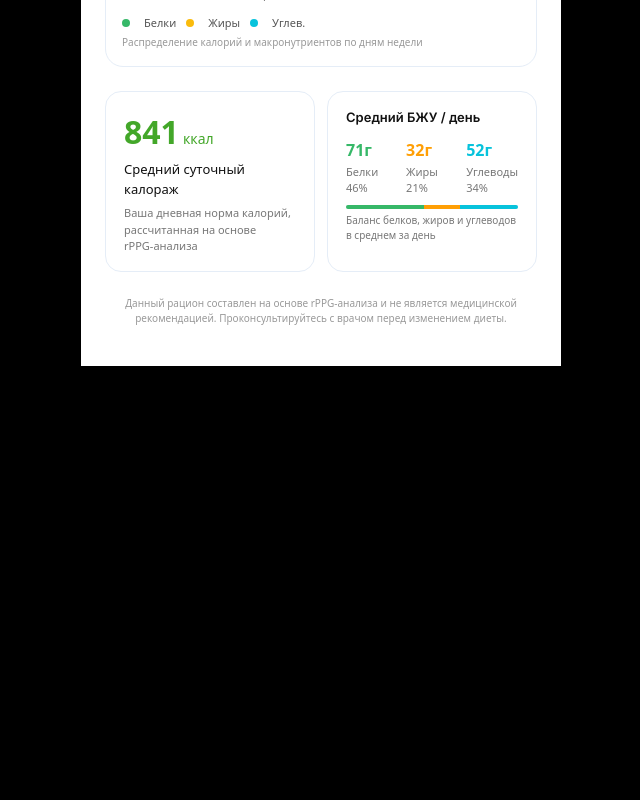
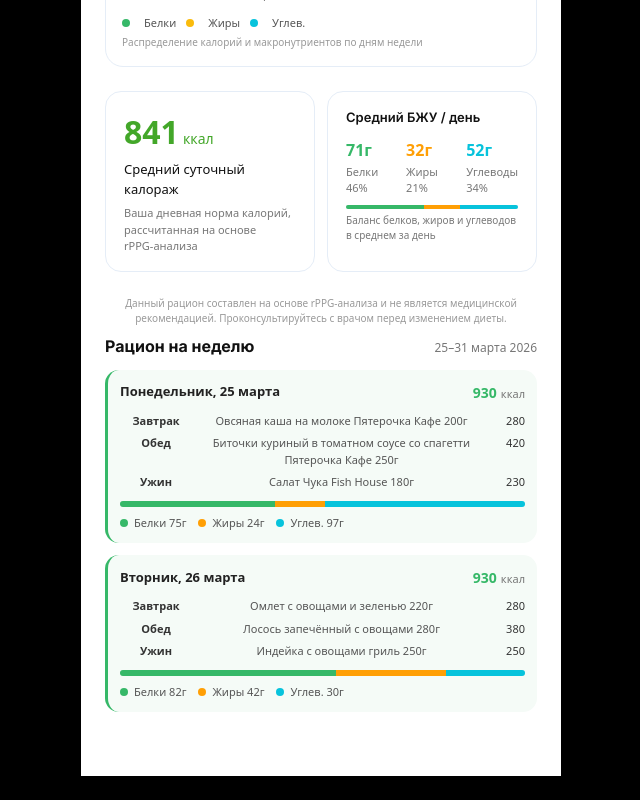
Before and after one commit to NikitaBest/X5, a React (Vite) app: page /nutrition-report in a window 1280 px wide. Shown: the part 650-1450 px from the top of the page, without its empty margins (319-959 px from the left). Before the commit the page ends 1040 px from the top, so only its background shows below. Built offline with nearby package versions, Linux system fonts and the light colour scheme; no server answers.

Commit message:
уменьшение отступов публик

```diff
--- a/src/components/NutritionReport.css
+++ b/src/components/NutritionReport.css
@@ -345,9 +345,173 @@
   text-align: center;
 }
 
+.nutrition-week {
+  margin-top: 8px;
+  margin-bottom: 24px;
+}
+
+.nutrition-week-head {
+  display: flex;
+  align-items: baseline;
+  justify-content: space-between;
+  gap: 12px;
+  margin-bottom: 12px;
+}
+
+.nutrition-week-title {
+  margin: 0;
+  font-size: 16px;
+  font-weight: 700;
+}
+
+.nutrition-week-range {
+  font-size: 12px;
+  color: #777777;
+  white-space: nowrap;
+}
+
+.nutrition-week-days {
+  display: flex;
+  flex-direction: column;
+  gap: 12px;
+}
+
+.nutrition-week-day {
+  border-radius: 14px;
+  background: #f5fbf7;
+  border-left: 3px solid #36b868;
+  padding: 0;
+}
+
+.nutrition-week-day-inner {
+  padding: 12px 12px;
+}
+
+.nutrition-week-day-header {
+  display: flex;
+  align-items: center;
+  justify-content: space-between;
+  gap: 10px;
+  margin-bottom: 10px;
+}
+
+.nutrition-week-day-title {
+  font-size: 13px;
+  font-weight: 700;
+  color: #222222;
+}
+
+.nutrition-week-day-kcal {
+  display: inline-flex;
+  align-items: baseline;
+  gap: 4px;
+  white-space: nowrap;
+}
+
+.nutrition-week-day-kcal-value {
+  font-size: 14px;
+  font-weight: 700;
+  color: #36b868;
+}
+
+.nutrition-week-day-kcal-unit {
+  font-size: 11px;
+  color: #777777;
+}
+
+.nutrition-week-day-meals {
+  display: flex;
+  flex-direction: column;
+  gap: 6px;
+  margin-bottom: 10px;
+}
+
+.nutrition-week-day-meal {
+  display: grid;
+  grid-template-columns: 72px 1fr 34px;
+  gap: 8px;
+  align-items: start;
+  font-size: 11px;
+}
+
+.nutrition-week-day-meal-slot {
+  font-weight: 600;
+  color: #333333;
+}
+
+.nutrition-week-day-meal-text {
+  color: #555555;
+}
+
+.nutrition-week-day-meal-kcal {
+  text-align: right;
+  color: #333333;
+  font-variant-numeric: tabular-nums;
+}
+
+.nutrition-week-day-macrobar {
+  height: 6px;
+  border-radius: 999px;
+  overflow: hidden;
+  background: rgba(17, 17, 17, 0.06);
+  display: flex;
+  margin-bottom: 8px;
+}
+
+.nutrition-week-day-macroseg {
+  height: 100%;
+  flex: 0 0 auto;
+}
+
+.nutrition-week-day-macroseg--protein {
+  background: #36b868;
+}
+
+.nutrition-week-day-macroseg--fat {
+  background: #ff9f05;
+}
+
+.nutrition-week-day-macroseg--carb {
+  background: #07c3dc;
+}
+
+.nutrition-week-day-macros {
+  display: flex;
+  align-items: center;
+  gap: 12px;
+  flex-wrap: wrap;
+  font-size: 11px;
+  color: #555555;
+}
+
+.nutrition-week-day-macro {
+  display: inline-flex;
+  align-items: center;
+  gap: 6px;
+}
+
+.nutrition-week-day-dot {
+  width: 8px;
+  height: 8px;
+  border-radius: 999px;
+  display: inline-block;
+}
+
+.nutrition-week-day-dot--protein {
+  background: #36b868;
+}
+
+.nutrition-week-day-dot--fat {
+  background: #ff9f05;
+}
+
+.nutrition-week-day-dot--carb {
+  background: #07c3dc;
+}
+
 @media (max-width: 640px) {
   .nutrition-report {
-    padding: 24px 16px 32px;
+    padding: 18px 2px 26px;
   }
 
   .nutrition-report-header {
@@ -478,11 +642,45 @@
     gap: 8px;
     justify-content: flex-start;
   }
+
+  .nutrition-week-head {
+    align-items: flex-start;
+  }
+
+  .nutrition-week-title {
+    font-size: 14px;
+  }
+
+  .nutrition-week-range {
+    font-size: 11px;
+  }
+
+  .nutrition-week-day {
+    border-radius: 12px;
+  }
+
+  .nutrition-week-day-inner {
+    padding: 10px 10px;
+  }
+
+  .nutrition-week-day-title {
+    font-size: 12px;
+  }
+
+  .nutrition-week-day-meal {
+    grid-template-columns: 64px 1fr 32px;
+    font-size: 10px;
+  }
+
+  .nutrition-week-day-macros {
+    gap: 10px;
+    font-size: 10px;
+  }
 }
 
 @media (max-width: 360px) {
   .nutrition-report {
-    padding: 20px 12px 28px;
+    padding: 14px 0px 22px;
   }
 
   .nutrition-report-top-cards {
@@ -515,4 +713,20 @@
   .nutrition-report-bju-caption {
     font-size: 9px;
   }
+
+  .nutrition-week-head {
+    margin-bottom: 10px;
+  }
+
+  .nutrition-week-title {
+    font-size: 13px;
+  }
+
+  .nutrition-week-range {
+    font-size: 10px;
+  }
+
+  .nutrition-week-day-meal {
+    grid-template-columns: 60px 1fr 30px;
+  }
 }
--- a/src/components/NutritionReport.jsx
+++ b/src/components/NutritionReport.jsx
@@ -1,5 +1,6 @@
 import { forwardRef } from 'react'
 import './NutritionReport.css'
+import NutritionWeekDayCard from './NutritionWeekDayCard.jsx'
 
 // Временные мок‑данные, пока нет бекенда
 const MOCK_REPORT = {
@@ -29,6 +30,33 @@ const MOCK_REPORT = {
     fat: { grams: 32, percent: 21 },
     carbs: { grams: 52, percent: 34 },
   },
+  weekPlan: {
+    rangeLabel: '25–31 марта 2026',
+    days: [
+      {
+        id: 'mon',
+        title: 'Понедельник, 25 марта',
+        totalKcal: 930,
+        meals: [
+          { key: 'b', slot: 'Завтрак', text: 'Овсяная каша на молоке Пятерочка Кафе 200г', kcal: 280 },
+          { key: 'l', slot: 'Обед', text: 'Биточки куриный в томатном соусе со спагетти Пятерочка Кафе 250г', kcal: 420 },
+          { key: 'd', slot: 'Ужин', text: 'Салат Чука Fish House 180г', kcal: 230 },
+        ],
+        macros: { proteinGrams: 75, fatGrams: 24, carbsGrams: 97 },
+      },
+      {
+        id: 'tue',
+        title: 'Вторник, 26 марта',
+        totalKcal: 930,
+        meals: [
+          { key: 'b', slot: 'Завтрак', text: 'Омлет с овощами и зеленью 220г', kcal: 280 },
+          { key: 'l', slot: 'Обед', text: 'Лосось запечённый с овощами 280г', kcal: 380 },
+          { key: 'd', slot: 'Ужин', text: 'Индейка с овощами гриль 250г', kcal: 250 },
+        ],
+        macros: { proteinGrams: 82, fatGrams: 42, carbsGrams: 30 },
+      },
+    ],
+  },
 }
 
 /**
@@ -39,7 +67,7 @@ const MOCK_REPORT = {
  * isPublic — режим публичной ссылки (сейчас влияет только на обвязку страницы).
  */
 const NutritionReport = forwardRef(function NutritionReport({ report = MOCK_REPORT /*, isPublic = false */ }, ref) {
-  const { initials, name, exclusions, profile, goals, caloriesByDay, avgCalories, bju } = report
+  const { initials, name, exclusions, profile, goals, caloriesByDay, avgCalories, bju, weekPlan } = report
   const maxDayCalories = Math.max(1, ...caloriesByDay.map((d) => d.total || 0))
   const minBarHeight = 56
   const maxBarHeight = 110
@@ -194,6 +222,18 @@ const NutritionReport = forwardRef(function NutritionReport({ report = MOCK_REPO
         Данный рацион составлен на основе rPPG‑анализа и не является медицинской рекомендацией.
         Проконсультируйтесь с врачом перед изменением диеты.
       </footer>
+
+      <section className="nutrition-week">
+        <div className="nutrition-week-head">
+          <h2 className="nutrition-week-title">Рацион на неделю</h2>
+          <div className="nutrition-week-range">{weekPlan?.rangeLabel}</div>
+        </div>
+        <div className="nutrition-week-days">
+          {(weekPlan?.days ?? []).map((day) => (
+            <NutritionWeekDayCard key={day.id} day={day} />
+          ))}
+        </div>
+      </section>
     </div>
   )
 })
--- /dev/null
+++ b/src/components/NutritionWeekDayCard.jsx
@@ -0,0 +1,78 @@
+function clampPercent(n) {
+  if (!Number.isFinite(n)) return 0
+  return Math.max(0, Math.min(100, n))
+}
+
+function getMacroPercents(macros) {
+  const p = Number(macros?.proteinGrams ?? 0)
+  const f = Number(macros?.fatGrams ?? 0)
+  const c = Number(macros?.carbsGrams ?? 0)
+  const sum = p + f + c
+  if (sum <= 0) return { protein: 0, fat: 0, carbs: 0 }
+  return {
+    protein: clampPercent((p / sum) * 100),
+    fat: clampPercent((f / sum) * 100),
+    carbs: clampPercent((c / sum) * 100),
+  }
+}
+
+function NutritionWeekDayCard({ day }) {
+  const percents = getMacroPercents(day?.macros)
+  const totalKcal = day?.totalKcal ?? 0
+
+  return (
+    <section className="nutrition-week-day">
+      <div className="nutrition-week-day-inner">
+        <div className="nutrition-week-day-header">
+          <div className="nutrition-week-day-title">{day?.title}</div>
+          <div className="nutrition-week-day-kcal">
+            <span className="nutrition-week-day-kcal-value">{totalKcal}</span>
+            <span className="nutrition-week-day-kcal-unit">ккал</span>
+          </div>
+        </div>
+
+        <div className="nutrition-week-day-meals">
+          {(day?.meals ?? []).map((m) => (
+            <div key={m.key} className="nutrition-week-day-meal">
+              <div className="nutrition-week-day-meal-slot">{m.slot}</div>
+              <div className="nutrition-week-day-meal-text">{m.text}</div>
+              <div className="nutrition-week-day-meal-kcal">{m.kcal}</div>
+            </div>
+          ))}
+        </div>
+
+        <div className="nutrition-week-day-macrobar" aria-hidden="true">
+          <div
+            className="nutrition-week-day-macroseg nutrition-week-day-macroseg--protein"
+            style={{ width: `${percents.protein}%` }}
+          />
+          <div
+            className="nutrition-week-day-macroseg nutrition-week-day-macroseg--fat"
+            style={{ width: `${percents.fat}%` }}
+          />
+          <div
+            className="nutrition-week-day-macroseg nutrition-week-day-macroseg--carb"
+            style={{ width: `${percents.carbs}%` }}
+          />
+        </div>
+
+        <div className="nutrition-week-day-macros">
+          <div className="nutrition-week-day-macro">
+            <span className="nutrition-week-day-dot nutrition-week-day-dot--protein" aria-hidden="true" />
+            Белки {day?.macros?.proteinGrams}г
+          </div>
+          <div className="nutrition-week-day-macro">
+            <span className="nutrition-week-day-dot nutrition-week-day-dot--fat" aria-hidden="true" />
+            Жиры {day?.macros?.fatGrams}г
+          </div>
+          <div className="nutrition-week-day-macro">
+            <span className="nutrition-week-day-dot nutrition-week-day-dot--carb" aria-hidden="true" />
+            Углев. {day?.macros?.carbsGrams}г
+          </div>
+        </div>
+      </div>
+    </section>
+  )
+}
+
+export default NutritionWeekDayCard
```
